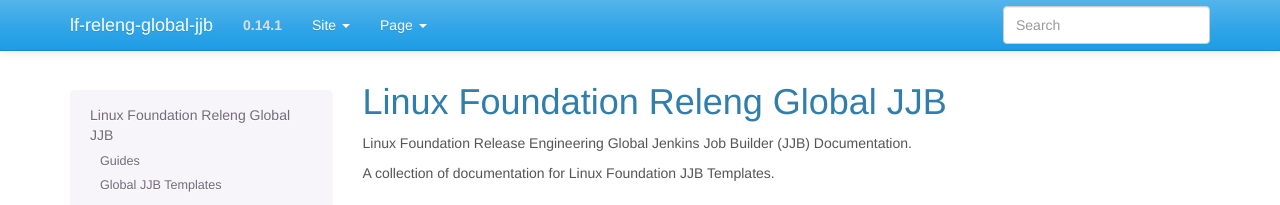
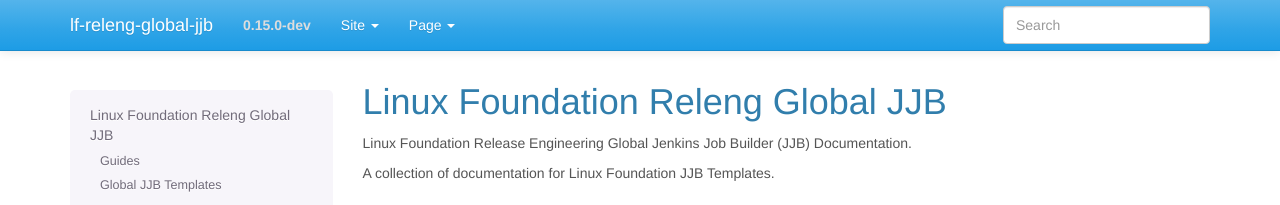
Before and after one commit to lfit/releng-global-jjb, a Sphinx documentation site: the page built from docs/index.rst, in a window 1280 px wide. Shown: the top 205 px of the page. Built offline with Sphinx 7.4.7, drawn with Linux system fonts in a browser that asks for light colours.

Commit message:
Bump version to v0.15.0-dev
Change-Id: I0fff3b7dd581d1a5cd50382c551d0f9681211ce2
Signed-off-by: Thanh Ha <thanh.ha@linuxfoundation.org>

```diff
--- a/docs/conf.py
+++ b/docs/conf.py
@@ -67,7 +67,7 @@
 # built documents.
 #
 # The short X.Y version.
-version = '0.14.1'
+version = '0.15.0-dev'
 # The full version, including alpha/beta/rc tags.
 release = version
 
```
